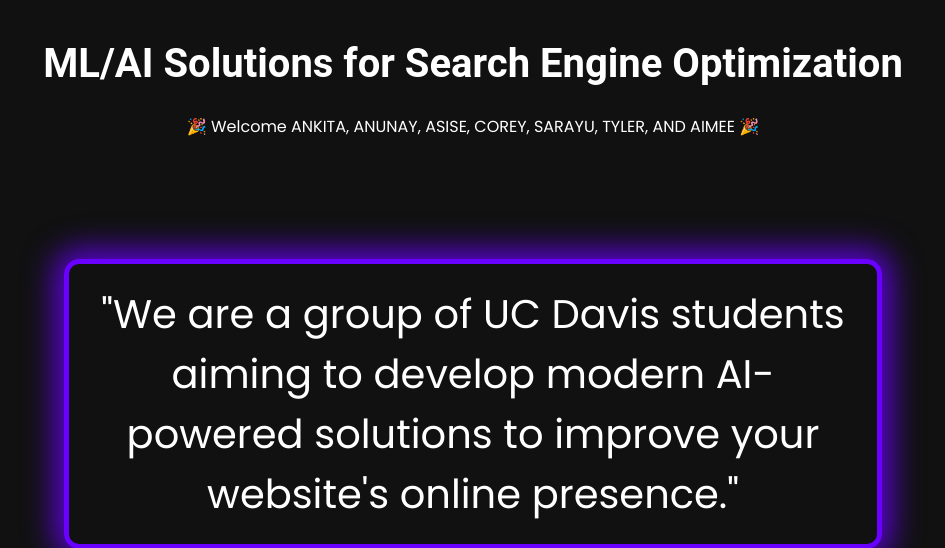
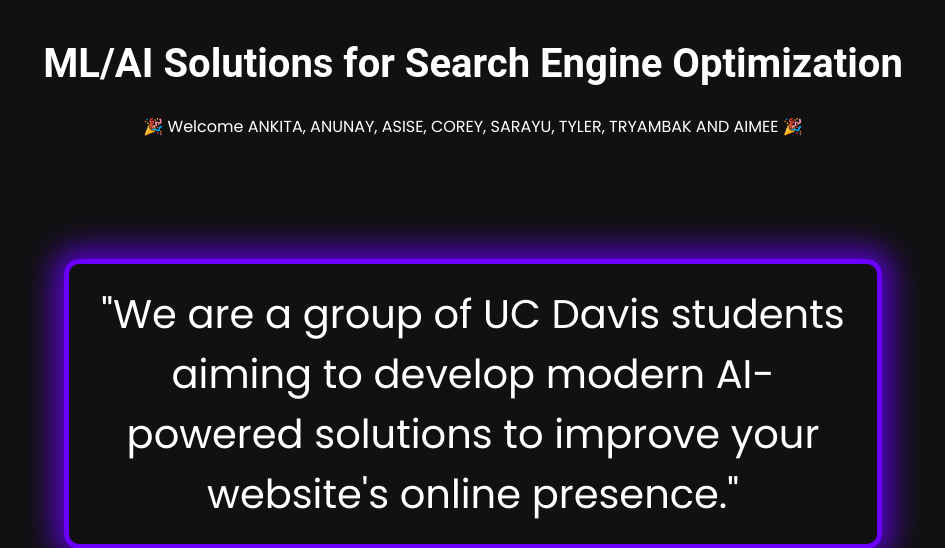
Before and after one commit to ayushmajumdar14/SEO2024, a Django app: page /home/ in a window 1280 px wide. Shown: the part 72-620 px from the top of the page, without its empty margins (167-1112 px from the left). Run offline with Django 4.2, Linux system fonts and the light colour scheme.

Commit message:
Update home.html

```diff
--- a/example/templates/home.html
+++ b/example/templates/home.html
@@ -98,7 +98,7 @@
                 </nav>
             </header>
             <h1>ML/AI Solutions for Search Engine Optimization</h1>
-            <p>🎉 Welcome ANKITA, ANUNAY, ASISE, COREY, SARAYU, TYLER, AND AIMEE 🎉</p>
+            <p>🎉 Welcome ANKITA, ANUNAY, ASISE, COREY, SARAYU, TYLER, TRYAMBAK AND AIMEE 🎉</p>
             <div class="custom-text-container">
                 <p class="custom-text">"We are a group of UC Davis students aiming to develop modern AI-powered solutions to improve your website's online presence."</p>
             </div>
```
